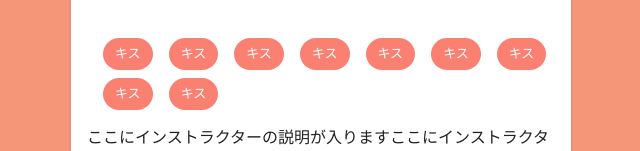
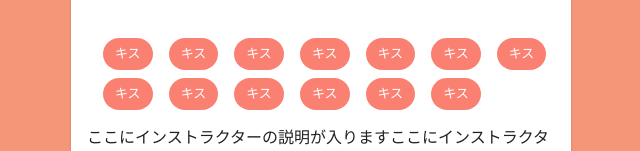
Before and after one commit to oiwa1108/culmino-copy, a Next.js app: page /instructor/1 in a window 1280 px wide. Shown: the part 505-656 px from the top of the page, without its empty margins (319-959 px from the left). Built offline with nearby package versions, Linux system fonts and the light colour scheme.

Commit message:
得意分野のバッジを13個に増やした

```diff
--- a/pages/instructor/[uid].tsx
+++ b/pages/instructor/[uid].tsx
@@ -229,6 +229,10 @@ export default function instructorProfile() {
             'キス',
             'キス',
             'キス',
+            'キス',
+            'キス',
+            'キス',
+            'キス',
           ])}
           <Typography>
             ここにインストラクターの説明が入りますここにインストラクターの説明が入りますここにインストラクターの説明が入りますここにインストラクターの説明が入りますここにインストラクターの説明が入りますここにインストラクターの説明が入りますここにインストラクターの説明が入りますここにインストラクターの説明が入ります
```
